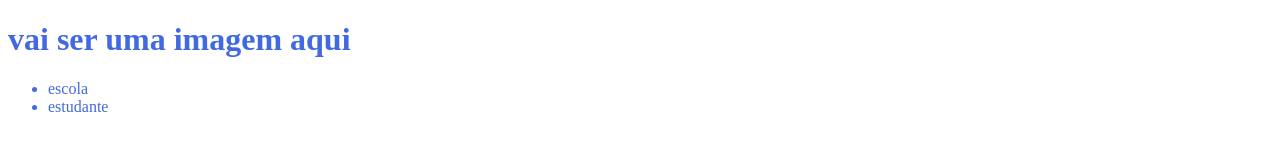
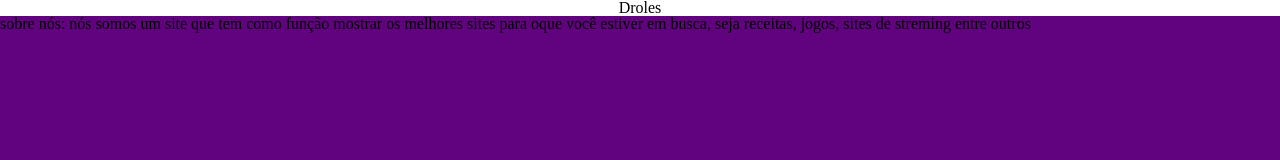
Before and after one commit to ryanvdalbelo/projeto-site, a plain HTML site: page index.html in a window 1280 px wide. Drawn offline with Linux system fonts and the light colour scheme.

Commit message:
Add files via upload

```diff
--- a/index.html
+++ b/index.html
@@ -1,20 +1,17 @@
 <!DOCTYPE html>
-<html lang="en">
+<html lang="pt-br">
 <head>
     <meta charset="UTF-8">
     <meta http-equiv="X-UA-Compatible" content="IE=edge">
     <meta name="viewport" content="width=device-width, initial-scale=1.0">
-    <title>Document</title>
+    <link rel="stylesheet" href="reset.css">
     <link rel="stylesheet" href="style.css">
+    <title>Projeto de Programação</title>
 </head>
 <body>
-    <header>
-        <h1>vai ser uma imagem aqui</h1>
-        <ul>
-            <li>escola</li>
-            <li>estudante</li>
-        </ul>
-    </header>
+    <h1 style="background-color: white;">Droles</h1>
+
+    <h3 style="color: rgb(0, 0, 0);">sobre nós: nós somos um site que tem como função mostrar os melhores sites para oque você estiver em busca, seja receitas, jogos, sites de streming entre outros </h3>
 
 </body>
 </html>
--- /dev/null
+++ b/reset.css
@@ -0,0 +1,48 @@
+/* http://meyerweb.com/eric/tools/css/reset/
+   v2.0 | 20110126
+   License: none (public domain)
+*/
+
+html, body, div, span, applet, object, iframe,
+h1, h2, h3, h4, h5, h6, p, blockquote, pre,
+a, abbr, acronym, address, big, cite, code,
+del, dfn, em, img, ins, kbd, q, s, samp,
+small, strike, strong, sub, sup, tt, var,
+b, u, i, center,
+dl, dt, dd, ol, ul, li,
+fieldset, form, label, legend,
+table, caption, tbody, tfoot, thead, tr, th, td,
+article, aside, canvas, details, embed,
+figure, figcaption, footer, header, hgroup,
+menu, nav, output, ruby, section, summary,
+time, mark, audio, video {
+	margin: 0;
+	padding: 0;
+	border: 0;
+	font-size: 100%;
+	font: inherit;
+	vertical-align: baseline;
+}
+/* HTML5 display-role reset for older browsers */
+article, aside, details, figcaption, figure,
+footer, header, hgroup, menu, nav, section {
+	display: block;
+}
+body {
+	line-height: 1;
+}
+ol, ul {
+	list-style: none;
+}
+blockquote, q {
+	quotes: none;
+}
+blockquote:before, blockquote:after,
+q:before, q:after {
+	content: '';
+	content: none;
+}
+table {
+	border-collapse: collapse;
+	border-spacing: 0;
+}
--- a/style.css
+++ b/style.css
@@ -1,4 +1,16 @@
-header{
-   backgroud-color: #424E61;
-   color: royalblue;
+:root {
+    --cor-de-fundo: rgb(97, 2, 126);
 }
+
+body {
+    background-color: var(--cor-de-fundo);
+}
+
+h1 {
+    text-align: center;
+    background-color: var(rgb(0, 0, 0));
+}
+
+h3 {
+    background-color: var(rgb(255, 255, 255));
+}
```
